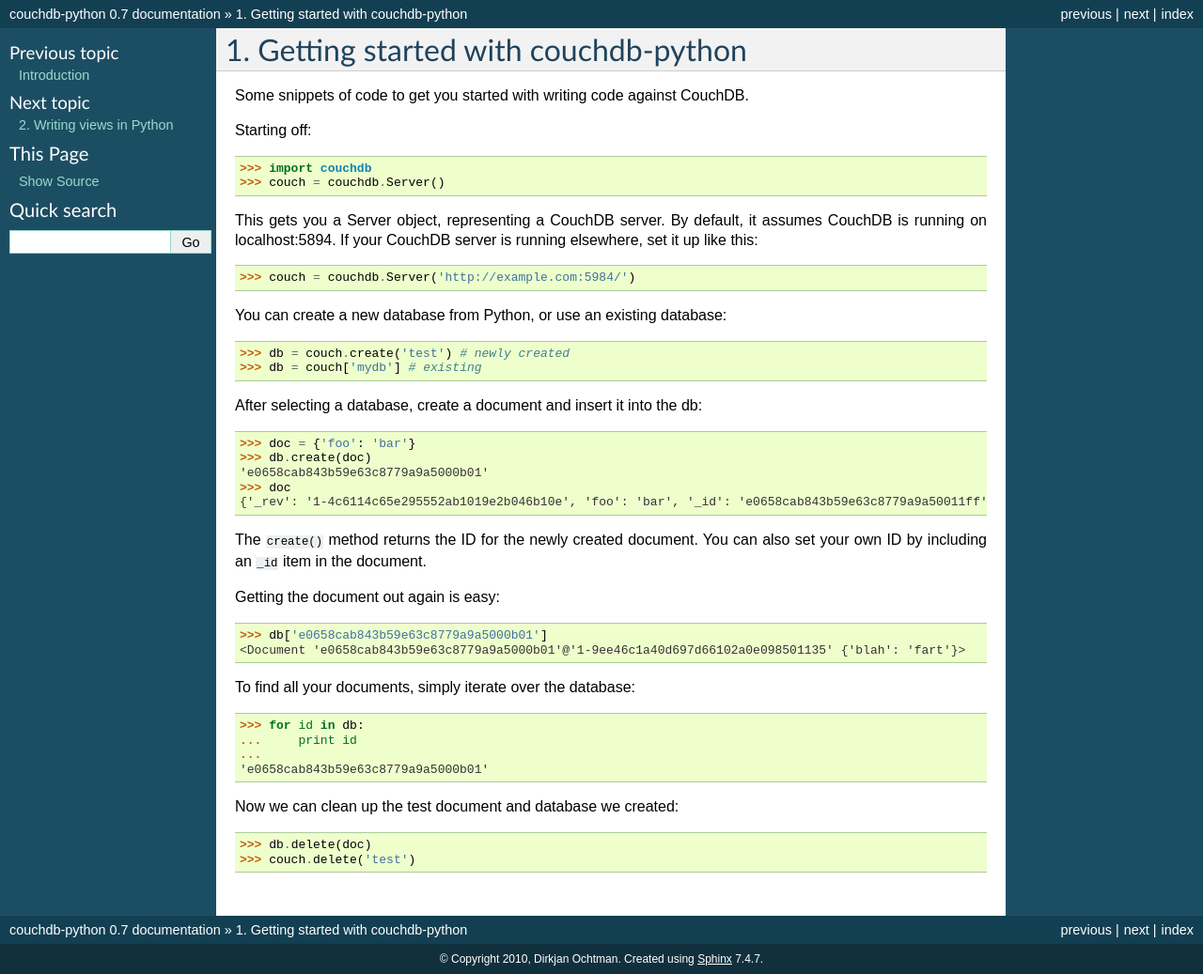
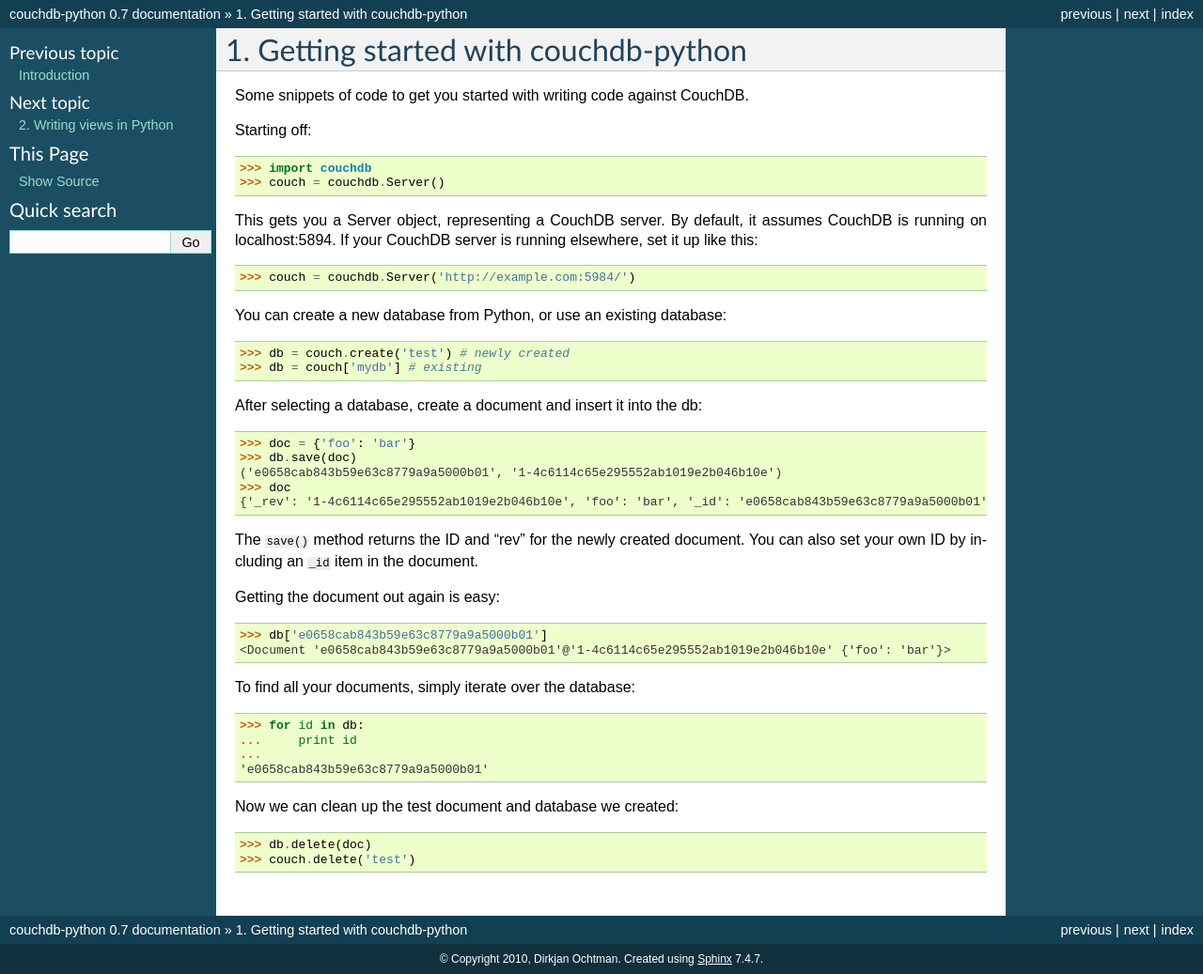
Before and after one commit to hdmessaging/couchbase-mapping-python, a Sphinx documentation site: the page built from doc/getting-started.rst, in a window 1280 px wide. Shown: the whole page at 94% size. Built offline with Sphinx 7.4.7, drawn with Linux system fonts in a browser that asks for light colours.

Commit message:
Update getting started doc to use save instead of deprecated create.
Also fixed bits of the doc, as printed to the console, that didn't tie in with
the example.

```diff
--- a/doc/getting-started.rst
+++ b/doc/getting-started.rst
@@ -22,18 +22,18 @@
 After selecting a database, create a document and insert it into the db:
 
     >>> doc = {'foo': 'bar'}
-    >>> db.create(doc)
-    'e0658cab843b59e63c8779a9a5000b01'
+    >>> db.save(doc)
+    ('e0658cab843b59e63c8779a9a5000b01', '1-4c6114c65e295552ab1019e2b046b10e')
     >>> doc
-    {'_rev': '1-4c6114c65e295552ab1019e2b046b10e', 'foo': 'bar', '_id': 'e0658cab843b59e63c8779a9a50011ff'}
+    {'_rev': '1-4c6114c65e295552ab1019e2b046b10e', 'foo': 'bar', '_id': 'e0658cab843b59e63c8779a9a5000b01'}
 
-The ``create()`` method returns the ID for the newly created document. You
-can also set your own ID by including an ``_id`` item in the document.
+The ``save()`` method returns the ID and "rev" for the newly created document.
+You can also set your own ID by including an ``_id`` item in the document.
 
 Getting the document out again is easy:
 
     >>> db['e0658cab843b59e63c8779a9a5000b01']
-    <Document 'e0658cab843b59e63c8779a9a5000b01'@'1-9ee46c1a40d697d66102a0e098501135' {'blah': 'fart'}>
+    <Document 'e0658cab843b59e63c8779a9a5000b01'@'1-4c6114c65e295552ab1019e2b046b10e' {'foo': 'bar'}>
 
 To find all your documents, simply iterate over the database:
 
```
